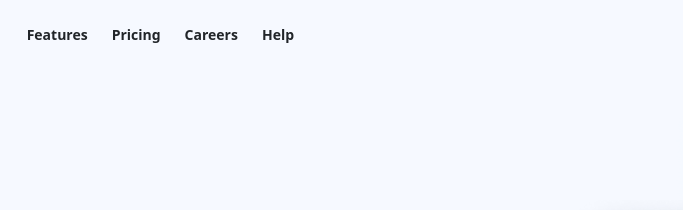
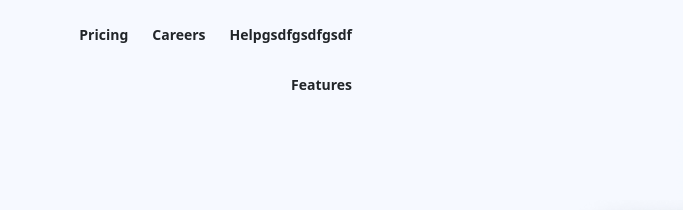
Before and after one commit to emreozcelikdev/Landify, a website built with Parcel: page index.html in a window 1280 px wide. Shown: the top 210 px of the page, 214-897 px from the left. Built offline with nearby package versions, Linux system fonts and the light colour scheme; files whose address does not match are found by name.

Commit message:
header menü düzeltilmesi

```diff
--- a/index.html
+++ b/index.html
@@ -32,7 +32,7 @@
           </div>
           <nav class="header-menu d-none d-lg-flex">
             <ul>
-              <li>Help</li>
+              <li>Helpgsdfgsdfgsdf</li>
               <li>Careers</li>
               <li>Pricing</li>
               <li>Features</li>
```
